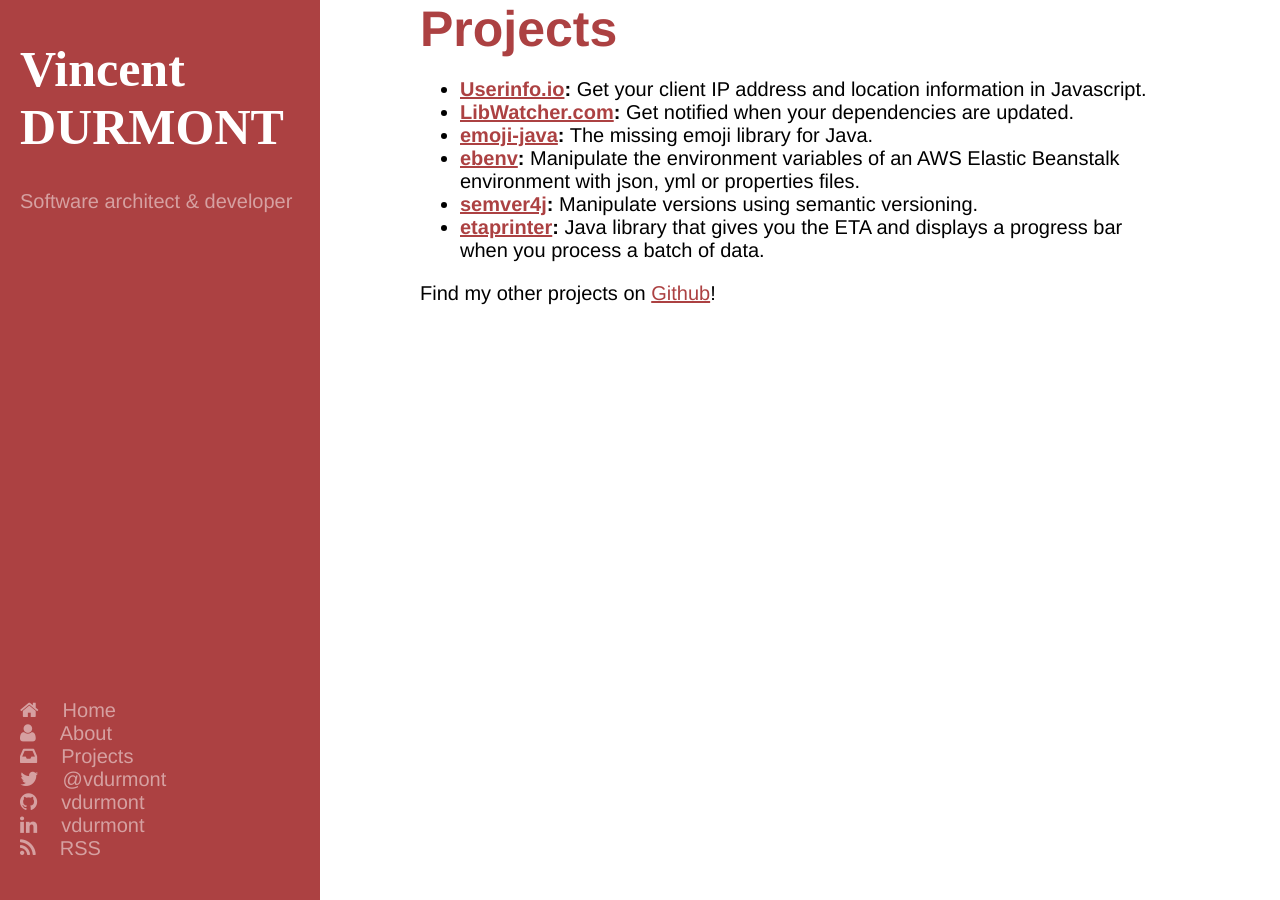
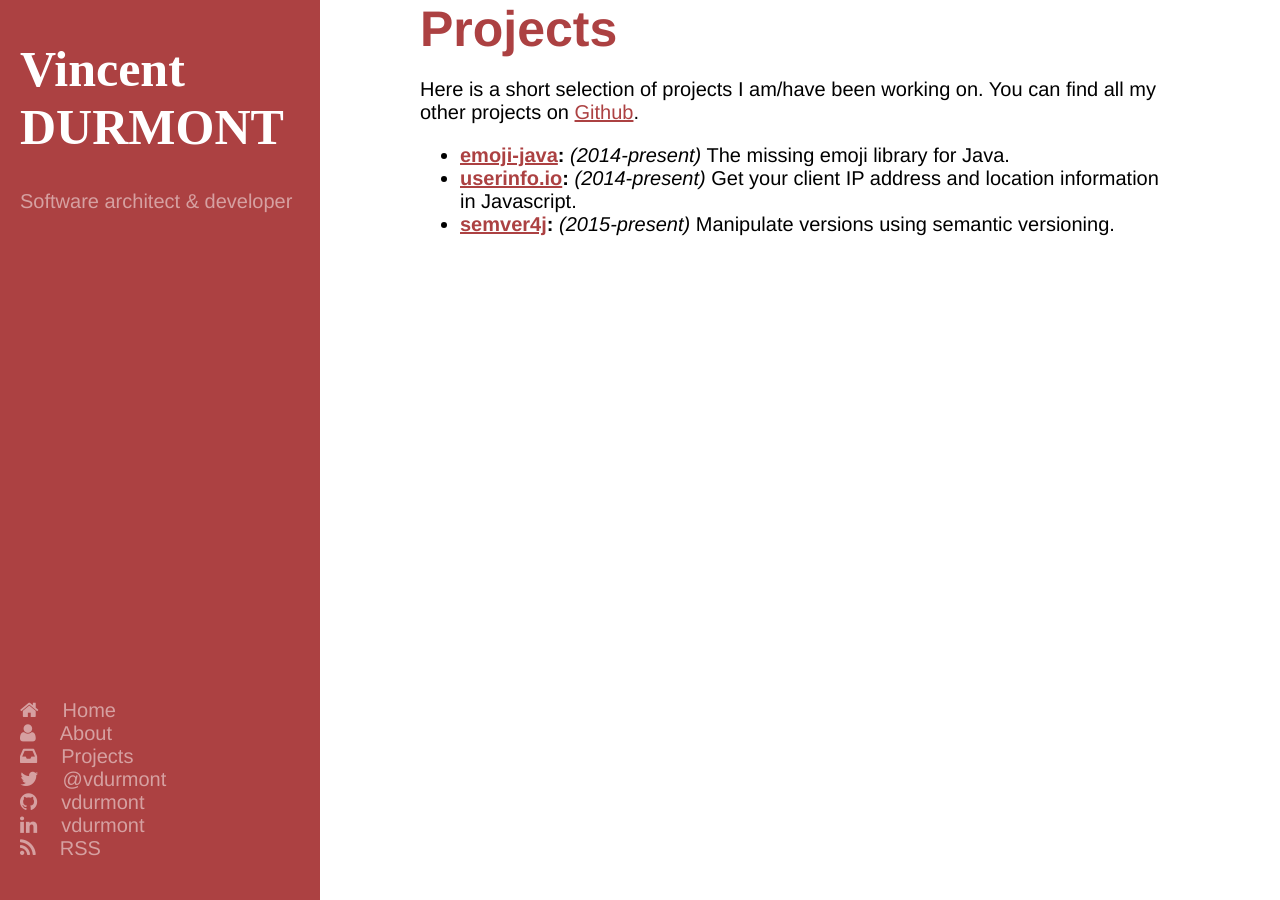
Before and after one commit to vdurmont/vdurmont.github.com, a Jekyll site: the page built from projects/index.html, in a window 1280 px wide. Built offline with Jekyll 4.4.1, drawn with Linux system fonts in a browser that asks for light colours; some web fonts are replaced.

Commit message:
Update the "projects" page

```diff
--- a/projects/index.html
+++ b/projects/index.html
@@ -4,15 +4,13 @@
 ---
 
 <h1 class="page-title">Projects</h1>
-<ul>
-  <li><strong><a href="http://userinfo.io">Userinfo.io</a>:</strong> Get your client IP address and location information in Javascript.</li>
-  <li><strong><a href="http://libwatcher.com">LibWatcher.com</a>:</strong> Get notified when your dependencies are updated.</li>
-  <li><strong><a href="https://github.com/vdurmont/emoji-java">emoji-java</a>:</strong> The missing emoji library for Java.</li>
-  <li><strong><a href="https://github.com/vdurmont/ebenv">ebenv</a>:</strong> Manipulate the environment variables of an AWS Elastic Beanstalk environment with json, yml or properties files.</li>
-  <li><strong><a href="https://github.com/vdurmont/semver4j">semver4j</a>:</strong> Manipulate versions using semantic versioning.</li>
-  <li><strong><a href="https://github.com/vdurmont/etaprinter">etaprinter</a>:</strong> Java library that gives you the ETA and displays a progress bar when you process a batch of data.</li>
-</ul>
 
 <p>
-  Find my other projects on <a href="https://github.com/vdurmont">Github</a>!
+	Here is a short selection of projects I am/have been working on. You can find all my other projects on <a href="https://github.com/vdurmont">Github</a>.
 </p>
+
+<ul>
+  <li><strong><a href="https://github.com/vdurmont/emoji-java">emoji-java</a>:</strong> <i>(2014-present)</i> The missing emoji library for Java.</li>
+  <li><strong><a href="http://userinfo.io">userinfo.io</a>:</strong> <i>(2014-present)</i> Get your client IP address and location information in Javascript.</li>
+  <li><strong><a href="https://github.com/vdurmont/semver4j">semver4j</a>:</strong> <i>(2015-present)</i> Manipulate versions using semantic versioning.</li>
+</ul>
```
